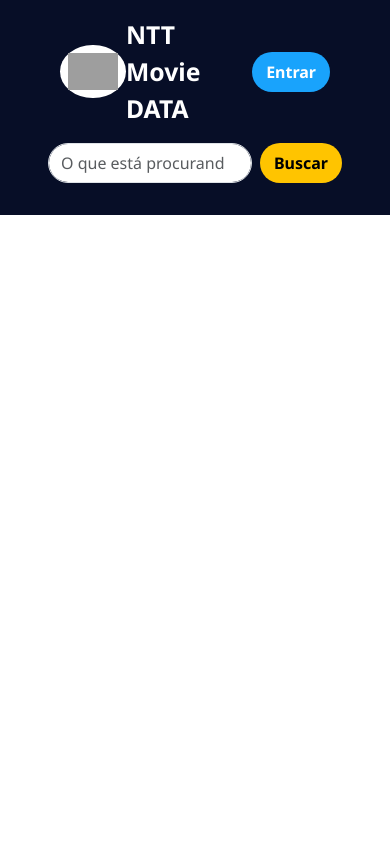
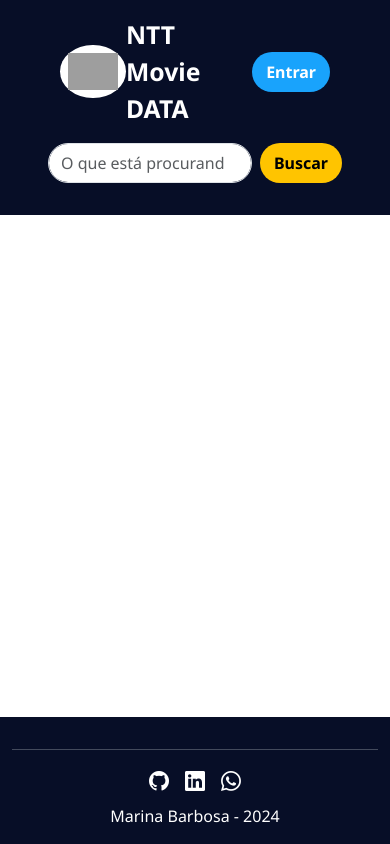
Before and after one commit to marina-barbosa/ntt-movie-data, an Angular app: page / in a window 390 px wide. Built offline with nearby package versions, Linux system fonts and the light colour scheme; grey boxes are pictures that could not be loaded.

Commit message:
feat: add responsive footer with social media links

```diff
--- a/angular.json
+++ b/angular.json
@@ -33,7 +33,8 @@
             ],
             "styles": [
               "src/styles.scss",
-              "node_modules/bootstrap/dist/css/bootstrap.min.css"
+              "node_modules/bootstrap/dist/css/bootstrap.min.css",
+              "node_modules/bootstrap-icons/font/bootstrap-icons.css"
             ],
             "scripts": [
               "node_modules/bootstrap/dist/js/bootstrap.bundle.min.js"
--- a/package.json
+++ b/package.json
@@ -19,6 +19,7 @@
     "@angular/platform-browser-dynamic": "^18.2.0",
     "@angular/router": "^18.2.0",
     "bootstrap": "^5.3.3",
+    "bootstrap-icons": "^1.11.3",
     "rxjs": "~7.8.0",
     "tslib": "^2.3.0",
     "zone.js": "~0.14.10"
--- a/src/app/app.component.html
+++ b/src/app/app.component.html
@@ -1,3 +1,8 @@
-<router-outlet></router-outlet>
 
-<app-header></app-header>
+<div class="d-flex flex-column min-vh-100">
+  <app-header></app-header>
+  <main class="content">
+    <router-outlet></router-outlet>
+  </main>
+  <app-footer></app-footer>
+</div>
--- a/src/app/app.component.scss
+++ b/src/app/app.component.scss
@@ -0,0 +1,4 @@
+
+.content {
+  flex: 1;
+}
--- a/src/app/app.component.ts
+++ b/src/app/app.component.ts
@@ -2,11 +2,12 @@ import { Component } from '@angular/core';
 import { RouterOutlet } from '@angular/router';
 import { ButtonComponent } from "./components/button/button.component";
 import { HeaderComponent } from "./layout/header/header.component";
+import { FooterComponent } from "./layout/footer/footer.component";
 
 @Component({
   selector: 'app-root',
   standalone: true,
-  imports: [RouterOutlet, ButtonComponent, HeaderComponent],
+  imports: [RouterOutlet, ButtonComponent, HeaderComponent, FooterComponent],
   templateUrl: './app.component.html',
   styleUrl: './app.component.scss'
 })
--- a/src/app/layout/footer/footer.component.html
+++ b/src/app/layout/footer/footer.component.html
@@ -1 +1,22 @@
-<p>footer works!</p>
+<footer class="footer mt-auto py-3 bg-custom">
+  <div class="container-xl mx-auto text-center">
+    <hr class="border-light">
+    <nav role="navigation" aria-label="Social Media Links">
+      <div class="d-flex justify-content-center mb-2">
+        <a href="https://github.com/marina-barbosa" class="text-white mx-2" aria-label="GitHub"
+          title="GitHub - Marina Barbosa (abre em nova aba)" target="_blank">
+          <i class="bi bi-github fs-5"></i>
+        </a>
+        <a href="https://linkedin.com/in/marina-barbosa-exp" class="text-white mx-2" aria-label="LinkedIn"
+          title="LinkedIn - Marina Barbosa (abre em nova aba)" target="_blank">
+          <i class="bi bi-linkedin fs-5"></i>
+        </a>
+        <a href="https://wa.me/13996697841" class="text-white mx-2" aria-label="WhatsApp"
+          title="WhatsApp - Marina Barbosa (abre em nova aba)" target="_blank">
+          <i class="bi bi-whatsapp fs-5"></i>
+        </a>
+      </div>
+    </nav>
+    <span class="text-white">Marina Barbosa - 2024</span>
+  </div>
+</footer>
--- a/src/app/layout/header/header.component.scss
+++ b/src/app/layout/header/header.component.scss
@@ -1,8 +1,4 @@
-@import '../../../styles.scss';
 
-.bg-custom {
-  background-color: $color-dark-blue;
-}
 
 .logo-custom {
   width: 50px;
--- a/src/styles.scss
+++ b/src/styles.scss
@@ -21,6 +21,6 @@ $color-white: #f6f8fd; // Branco para fundo e texto
   font-family: 'Noto Sans', sans-serif;
 }
 
-// html, body {
-//   background-color: $color-gray;
-// }
+.bg-custom {
+  background-color: $color-dark-blue;
+}
```
Also changed, not shown: 1 other file (tests, documents, lock files or other folders).
